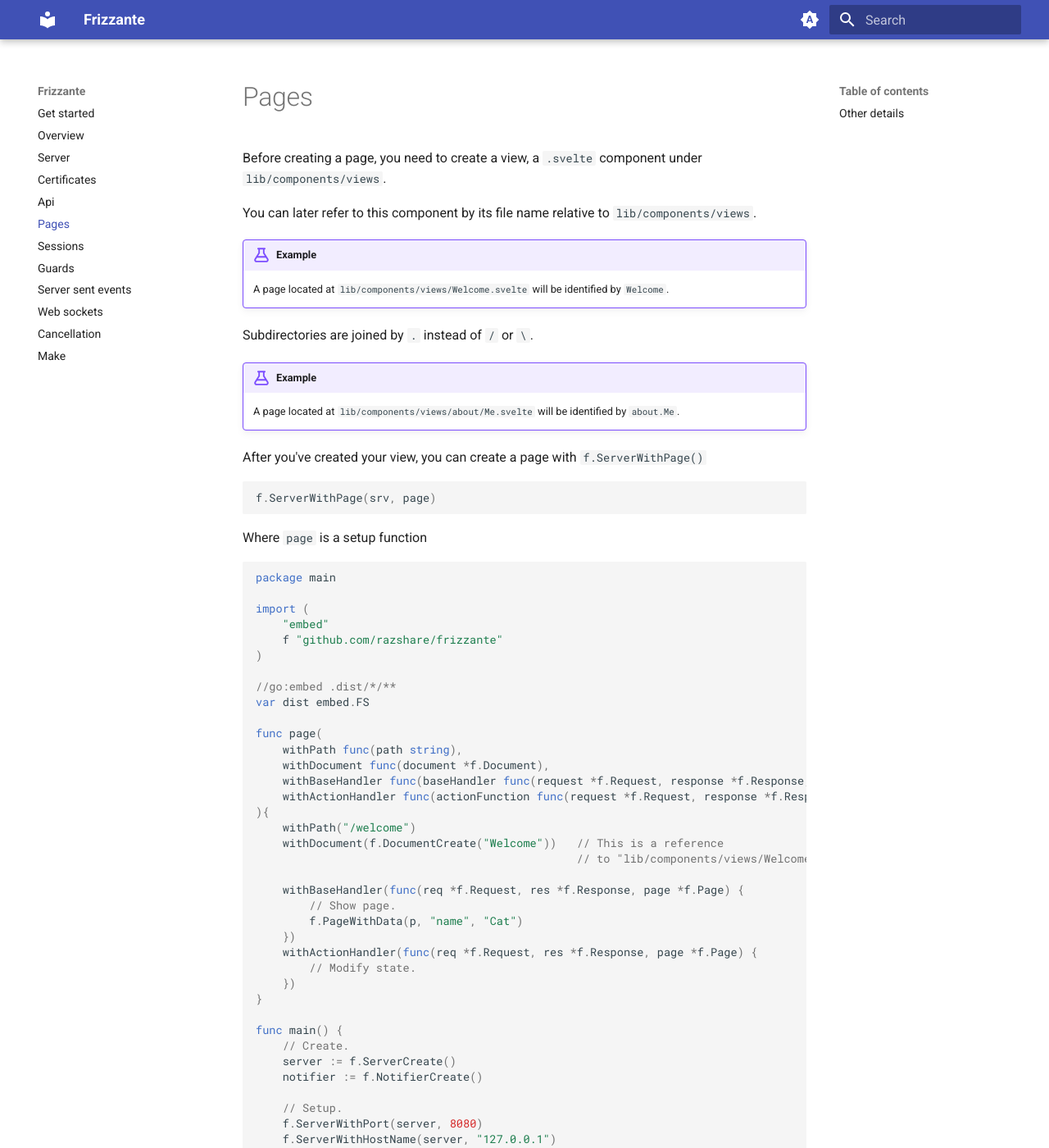
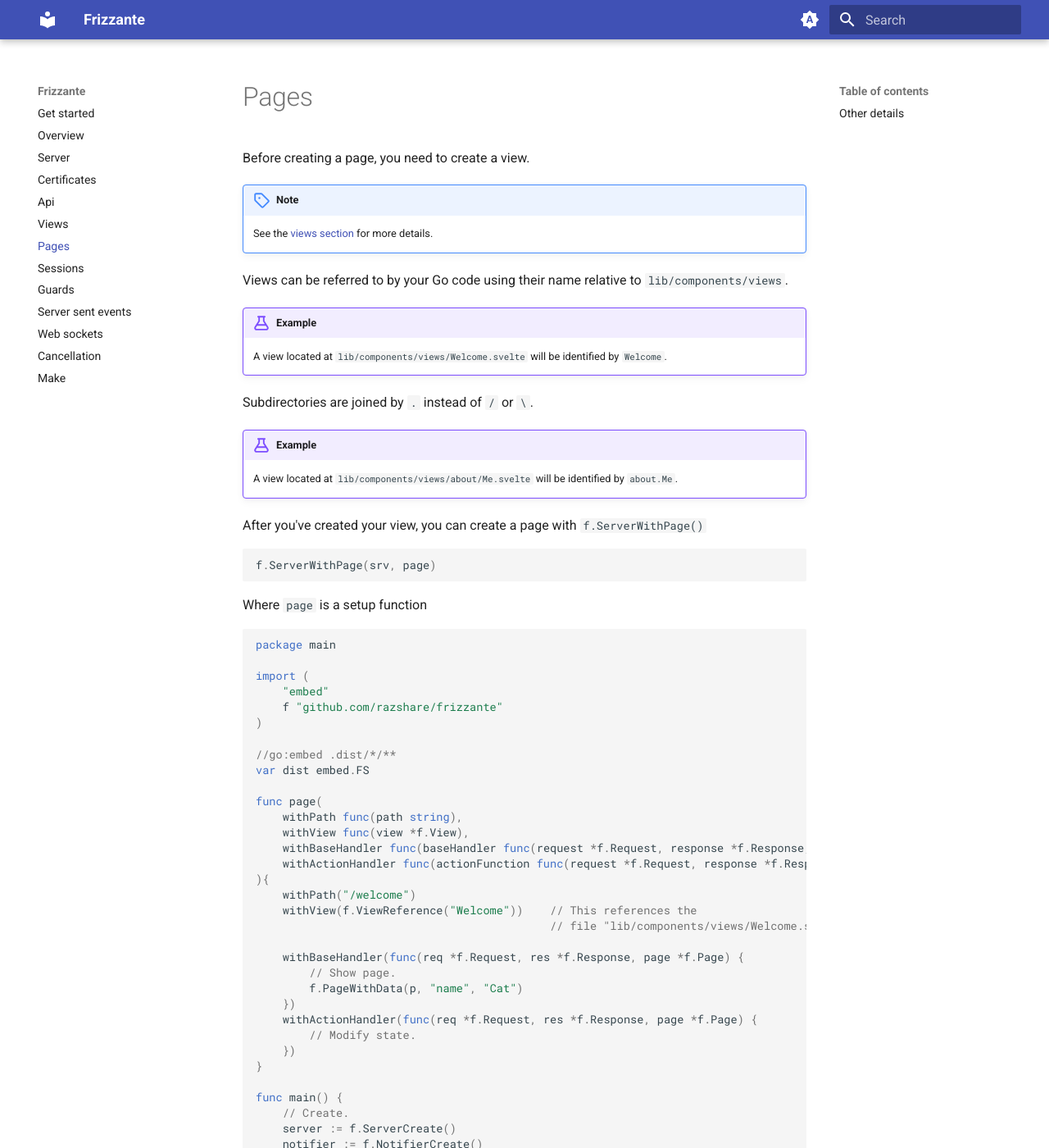
Before and after one commit to razshare/frizzante-docs, an MkDocs documentation site: the page built from docs/pages.md, in a window 1280 px wide and 1400 px high. Shown: the whole window at 82% size. Built offline with MkDocs 1.6.1 and Material for MkDocs 9.7.7, drawn with Linux system fonts in a browser that asks for light colours; some of the changed text lies outside the part shown.

Commit message:
chore(docs): updating to 0.36.0.

````diff
--- a/docs/pages.md
+++ b/docs/pages.md
@@ -1,14 +1,17 @@
-Before creating a page, you need to create a view, a `.svelte` component under `lib/components/views`.
+Before creating a page, you need to create a view.
 
-You can later refer to this component by its file name relative to `lib/components/views`.
+!!! note
+	See the [views section](./views.md) for more details.
+
+Views can be referred to by your Go code using their name relative to `lib/components/views`.
 
 !!! example
-	A page located at `lib/components/views/Welcome.svelte` will be identified by `Welcome`.
+	A view located at `lib/components/views/Welcome.svelte` will be identified by `Welcome`.
 
 Subdirectories are joined by `.` instead of `/` or `\`.
 
 !!! example
-	A page located at `lib/components/views/about/Me.svelte` will be identified by `about.Me`.
+	A view located at `lib/components/views/about/Me.svelte` will be identified by `about.Me`.
 
 After you've created your view, you can create a page with `f.ServerWithPage()`
 
@@ -31,13 +34,13 @@
 
 func page(
 	withPath func(path string),
-	withDocument func(document *f.Document),
-	withBaseHandler func(baseHandler func(request *f.Request, response *f.Response, document *f.Document)),
-	withActionHandler func(actionFunction func(request *f.Request, response *f.Response, document *f.Document)),
+	withView func(view *f.View),
+	withBaseHandler func(baseHandler func(request *f.Request, response *f.Response, view *f.View)),
+	withActionHandler func(actionFunction func(request *f.Request, response *f.Response, view *f.View)),
 ){
 	withPath("/welcome")
-	withDocument(f.DocumentCreate("Welcome"))  	// This is a reference
-												// to "lib/components/views/Welcome.svelte"
+	withView(f.ViewReference("Welcome"))  	// This references the
+										    // file "lib/components/views/Welcome.svelte"
 
 	withBaseHandler(func(req *f.Request, res *f.Response, page *f.Page) {
 		// Show page.
@@ -67,21 +70,22 @@
 }
 ```
 
+In your setup function, use `withPath()` to set the path of your page and `withView()`
 
 !!! note
     You can route multiple paths to the same page.
     ```go
     withPath("/")
     withPath("/api/greeting")
-	withDocument(f.DocumentCreate("Welcome"))
+	withView(f.ViewReference("Welcome"))
     ```
 
 !!! danger
 	You cannot route one path to multiple pages.
     ```go
     withPath("/")
-	withDocument(f.DocumentCreate("Welcome"))
-	withDocument(f.DocumentCreate("Login"))    // <-- This is now allowed.
+	withView(f.ViewReference("Welcome"))
+	withView(f.ViewReference("Login"))    // <-- This is now allowed.
     ```
 
 `withBaseHandler()` sets the page base handler
--- a/mkdocs.yml
+++ b/mkdocs.yml
@@ -43,6 +43,7 @@
   - Server: server.md
   - Certificates: certificates.md
   - Api: api.md
+  - Views: views.md
   - Pages: pages.md
   - Sessions: sessions.md
   - Guards: guards.md
````
Also changed, not shown: docs/views.md (added, +30 -0 lines).
